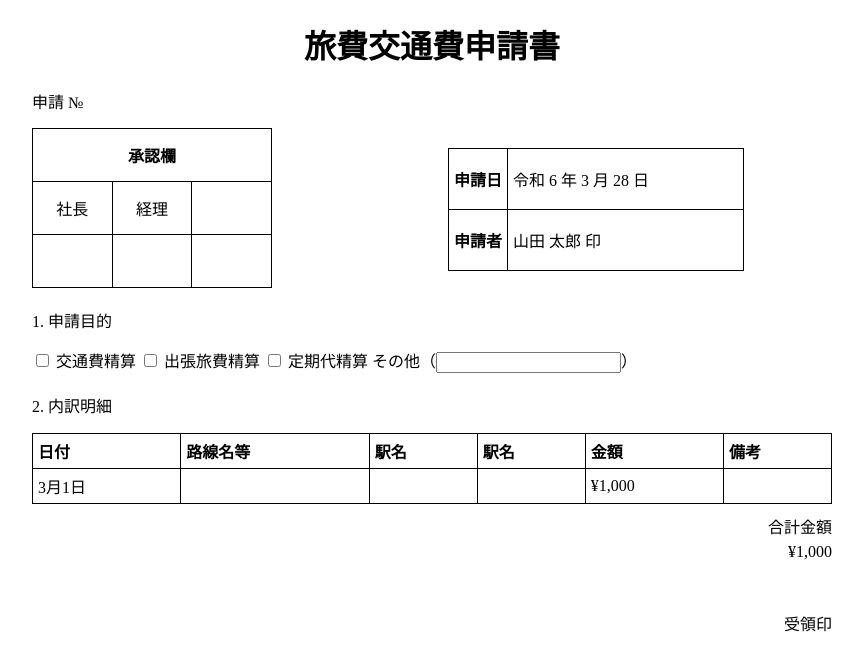
After one commit to takanoria0612/VanilaPHPExpenceTrackingApp, a PHP site: page /view/test.php in a window 1280 px wide. The commit adds this page. Shown: the top 671 px of the page, without its empty margins (208-1071 px from the left). Run offline with PHP 8.4, Linux system fonts and the light colour scheme.

Commit message:
編集機能、新規作成機能、削除機能、検索機能、印刷機能（途中）の追加

```diff
--- a/config/Database.php
+++ b/config/Database.php
@@ -19,7 +19,6 @@ class Database {
             $this->conn = new PDO('mysql:host=' . $this->host . ';port=' . $this->port . ';dbname=' . $this->db_name,
                 $this->username, $this->password);
             $this->conn->setAttribute(PDO::ATTR_ERRMODE, PDO::ERRMODE_EXCEPTION);
-            echo 'connected!!!';
         } catch(PDOException $e) {
             echo 'Connection Error: ' . $e->getMessage();
         }
--- a/controller/DashboardController.php
+++ b/controller/DashboardController.php
@@ -1,4 +1,5 @@
 <?php
+//controller/DashboardController.php
 require_once '../model/UserDataModel.php';
 
 class DashboardController {
@@ -18,4 +19,6 @@ class DashboardController {
 
         return $expenseReports;
     }
+    // Corrected the method call to match an existing method in UserDataModel
+
 }
--- a/controller/ExpenseController.php
+++ b/controller/ExpenseController.php
@@ -33,4 +33,8 @@ class ExpenseController {
     public function getExpenseReport($applicationNo) {
         return $this->userDataModel->getExpenseReportByApplicationNo($applicationNo);
     }
+    public function searchExpenseReports($userId, $date) {
+        return $this->userDataModel->searchExpenseReportsByDate($userId, $date);
+    }
+
 }
--- /dev/null
+++ b/css/print.css
@@ -0,0 +1,130 @@
+.application-form {
+    max-width: 800px;
+    margin: 0 auto;
+}
+
+.application-form h1 {
+    text-align: center;
+}
+
+.section {
+    margin-bottom: 20px;
+}
+.approval-section {
+    display: flex;
+    flex-direction: column; /* 承認欄と日付を縦に並べる */
+}
+.approval-section span,
+.dates div,
+.total-amount span {
+    display: block;
+    margin-bottom: 5px;
+}
+approval-title th {
+    text-align: center;
+}
+.approval {
+    display: flex;
+    justify-content: space-between;
+}
+
+.dates {
+    display: flex;
+    justify-content: space-between;
+}
+
+.checkbox label {
+    margin-right: 10px;
+}
+
+.detail-section table {
+    width: 100%;
+    border-collapse: collapse;
+    margin-bottom: 10px;
+}
+.approval-table {
+    /* 既存の幅が50%であれば、それに10%を加えて55%にする */
+    width: 100px;
+    border-collapse: collapse; /* テーブルのボーダーを重ねる */
+    /* その他のスタイル設定 */
+}
+.detail-section th, .detail-section td {
+    border: 1px solid black;
+    padding: 5px;
+    text-align: left;
+}
+
+.total-amount {
+    text-align: right;
+    margin-top: 10px;
+}
+
+.seal-section p {
+    text-align: right;
+    margin-top: 50px; /* Adjust space for seal */
+}
+
+
+.approval-table th, .approval-table td {
+    width: 33%; /* 各列の幅を均等に設定 */
+    border: 1px solid #000;
+    text-align: center;
+    vertical-align: middle; /* 中央揃えに変更 */
+    height: 50px; /* 高さを50pxに設定 */
+}
+
+.approval-dates-container {
+    display: flex; /* Flexboxを使用して横一列に配置 */
+    text-align: center;
+    align-items: stretch; /* 子要素の高さを親要素に合わせて伸縮 */
+    width: 100%; /* コンテナの幅を100%に設定 */
+}
+/* 行の高さを設定 */
+.signature-space, .empty-row {
+    height: 30px; /* 基準となる行の高さ */
+}
+
+
+
+.dates-table {
+    width: auto; /* 日付テーブルの幅を内容に合わせる */
+    border-collapse: collapse; /* テーブルのボーダーを重ねる */
+    margin-top: 20px; /* 承認欄との間隔を設定 */
+    margin-left: auto; /* 左のマージンを自動で調整し、右寄りに配置 */
+    flex: none; /* フレックスアイテムの伸縮を無効にする */
+}
+
+.dates-table th,
+.dates-table td {
+    border: 1px solid #000; /* ボーダーを追加 */
+    text-align: left; /* 左揃え */
+    padding: 5px; /* パディングを追加 */
+    height: 50px; /* 高さを50pxに設定 */
+}
+
+.dates-table th {
+    width: 20%; /* 見出しの幅を設定 */
+}
+
+.dates-table td {
+    width: 80%; /* データの幅を設定 */
+}
+
+
+.approval-number-container {
+    text-align: left; /* 左揃え */
+    padding-bottom: 10px; /* 下の余白を設定 */
+}
+
+.dates-table {
+    display: inline-block;
+    vertical-align: top; /* Align the tops of the tables */
+    width: 48%; /* Set the width to less than 50% to account for margin */
+}
+.approval-table {
+    /* 既存の幅が50%であれば、それに10%を加えて55%にする */
+    width: calc(30%);
+    border-collapse: collapse; /* テーブルのボーダーを重ねる */
+    /* その他のスタイル設定 */
+}
+/* その他のスタイルは以前のCSS設定を維持 */
--- a/model/UserModel.php
+++ b/model/UserModel.php
@@ -56,5 +56,7 @@ class UserModel {
         return false;
     }
 
+
+
 }
 ?>
--- a/public/new_expense.php
+++ b/public/new_expense.php
@@ -1,4 +1,5 @@
 <?php
+// public/new_expense.php
 require_once '../config/Database.php';
 require_once '../controller/ExpenseController.php';
 
--- a/view/404.php
+++ b/view/404.php
@@ -1,2 +1,2 @@
 <?php
-echo '404';
+echo '40del4';
--- /dev/null
+++ b/view/test.php
@@ -0,0 +1,92 @@
+<!DOCTYPE html>
+<html lang="ja">
+<head>
+    <meta charset="UTF-8">
+    <title>旅費交通費申請書</title>
+    <link rel="stylesheet" href="../css/print.css">
+</head>
+
+<body>
+    <div class="application-form">
+        <h1>旅費交通費申請書</h1>
+        <form>
+            <div class="section approval-section">
+                <!-- 承認欄と申請日・申請者の情報を横一列に並べるためのコンテナ -->
+                    <div class="approval-number-container">
+                        <span class="approval-number">申請 №</span>
+                    </div>
+                    <div class="approval-dates-container">
+                        <table class="approval-table">
+                            <!-- 承認欄のテーブル内容 -->
+                            <tr class="signature-space">
+                                <th colspan="3" class="approval-title">承認欄</th>
+                            </tr>
+                            <tr class="signature-space">
+                                <td class="signature-space">社長</td>
+                                <td class="signature-space">経理</td>
+                                <td class="signature-space"></td> <!-- 空欄のセルを追加 -->
+                            </tr>
+                            <tr class="empty-row">
+                                <td></td>
+                                <td></td>
+                                <td></td> <!-- 新しい空欄の行を追加 -->
+                            </tr>
+                        </table>
+                        <table class="dates-table">
+                            <!-- 申請日と申請者のテーブル内容 -->
+                            <tr>
+                                <th>申請日</th>
+                                <td>令和 6 年 3 月 28 日</td>
+                            </tr>
+                            <tr>
+                                <th>申請者</th>
+                                <td>山田 太郎 印</td>
+                            </tr>
+                        </table>
+                    </div>
+            </div>
+
+            <div class="section purpose-section">
+                <p>1. 申請目的</p>
+                <div class="checkboxes">
+                    <label><input type="checkbox"> 交通費精算</label>
+                    <label><input type="checkbox"> 出張旅費精算</label>
+                    <label><input type="checkbox"> 定期代精算</label>
+                    <label>その他（<input type="text">）</label>
+                </div>
+            </div>
+
+            <div class="section detail-section">
+                <p>2. 内訳明細</p>
+                <table>
+                    <tr>
+                        <th>日付</th>
+                        <th>路線名等</th>
+                        <th>駅名</th>
+                        <th>駅名</th>
+                        <th>金額</th>
+                        <th>備考</th>
+                    </tr>
+                    <tr>
+                        <td>3月1日</td>
+                        <td></td>
+                        <td></td>
+                        <td></td>
+                        <td>¥1,000</td>
+                        <td></td>
+                    </tr>
+                    <!-- その他の明細行 -->
+                </table>
+                <div class="total-amount">
+                    <span>合計金額</span>
+                    <span>¥1,000</span>
+                </div>
+            </div>
+
+            <div class="section seal-section">
+                <p>受領印</p>
+            </div>
+        </form>
+    </div>
+</body>
+</html>
```
Also changed, not shown: css/styles.css (+97 -0 lines), model/UserDataModel.php (+54 -15 lines), public/delete_expense.php (added, +36 -0 lines), public/index.php (+39 -8 lines), view/CreateExpenseFormView.php (+14 -2 lines), view/DashboardView.php (+51 -15 lines), view/EditExpenseFormView.php (+8 -3 lines), public/.htaccess.
